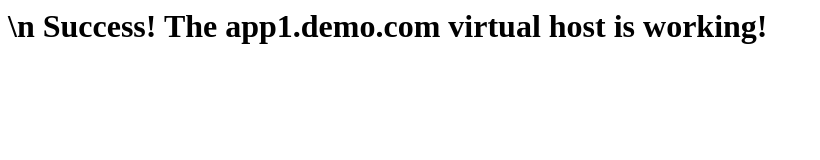
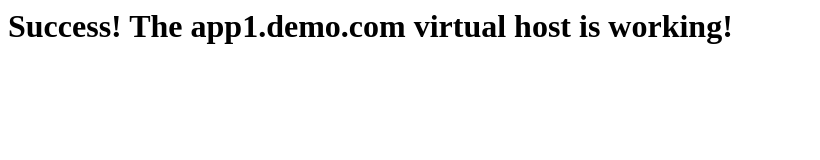
Before and after one commit to sharadbarkade/master-app1.demo.com, a plain HTML site: page index.html in a window 1280 px wide. Shown: the whole page, without its empty margins (0-820 px from the left). Drawn offline with Linux system fonts and the light colour scheme.

Commit message:
Revert "\n added in beetween two lines"
This reverts commit 5a0094203042e2c736ed2c70c22da02c62ef8c02.

Reverted \n
 with '#' will be ignored, and an empty message aborts the commit.

```diff
--- a/index.html
+++ b/index.html
@@ -3,6 +3,6 @@
    <title>Welcome to Sharad Devops Lab!</title>
  </head>
  <body>
-   <h1> \n Success! The app1.demo.com virtual host is working!</h1>
+   <h1>Success! The app1.demo.com virtual host is working!</h1>
  </body>
 </html>
```
